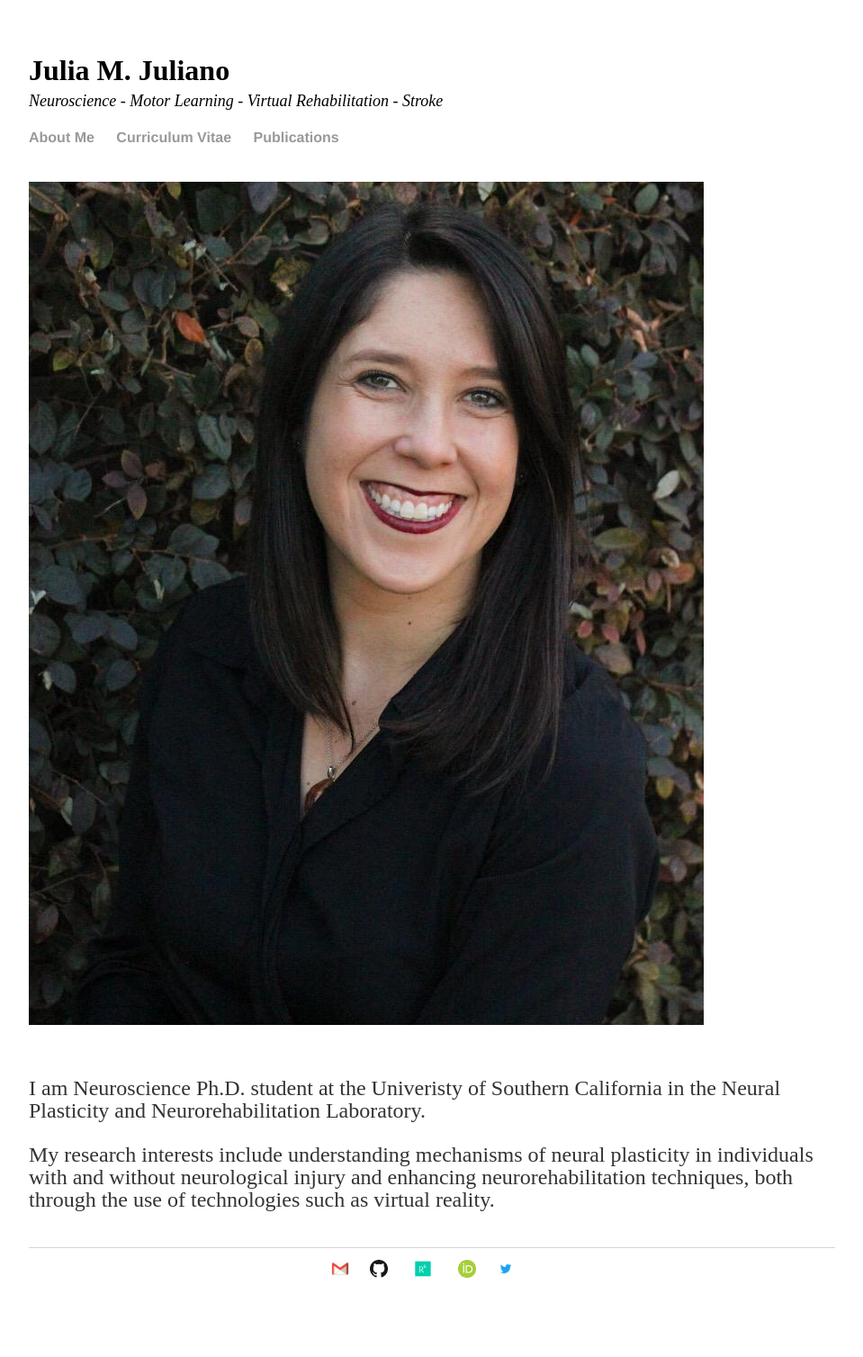
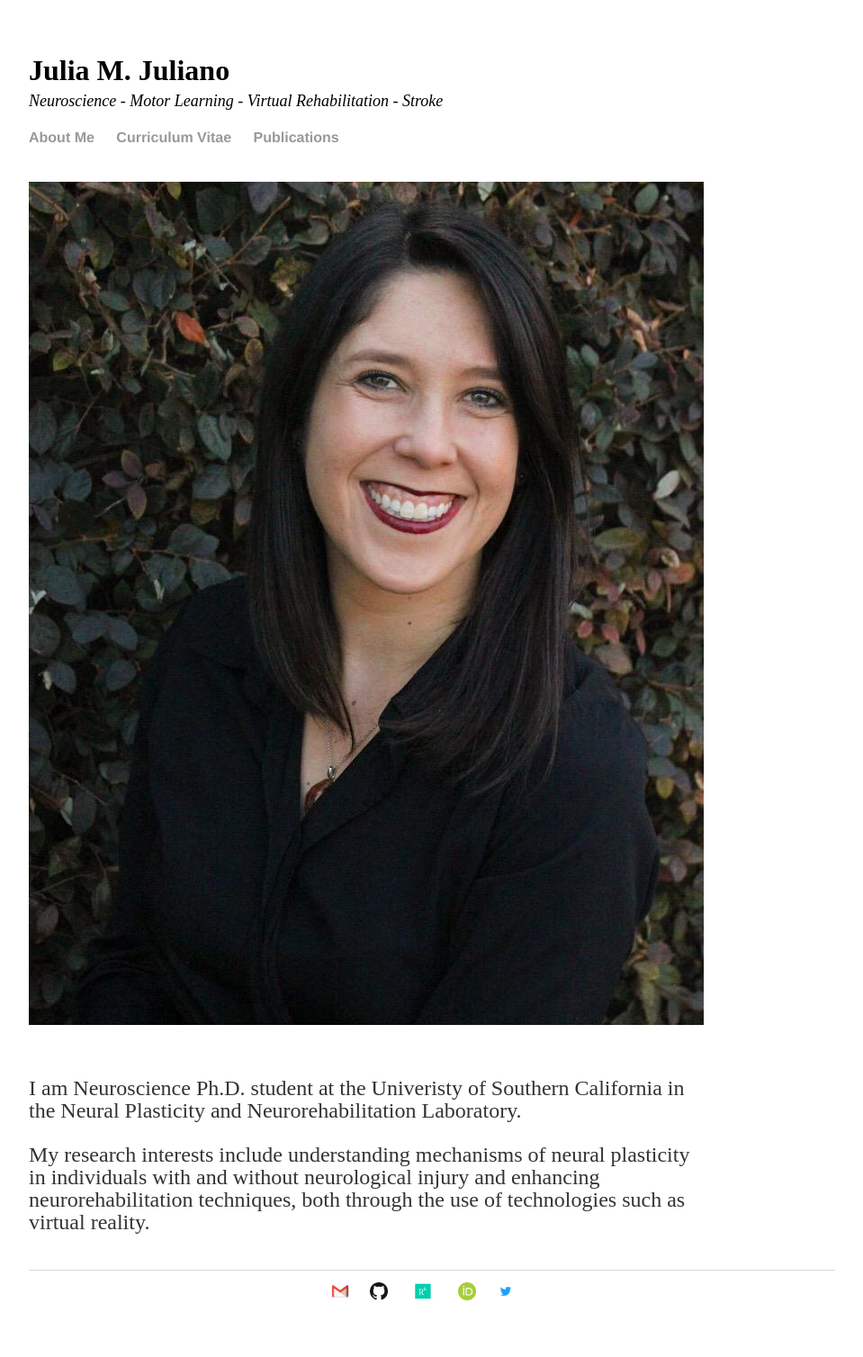
Before and after one commit to juliamjuliano/juliamjuliano.github.io, a Jekyll site: the page built from index.html, in a window 1280 px wide. Shown: the whole page at 90% size, without its empty margins (160-1119 px from the left). Built offline with Jekyll 4.4.1, drawn with Linux system fonts in a browser that asks for light colours; before the commit the page ends 1483 px from its top, so only the background shows below that.

Commit message:
Update main.css

```diff
--- a/css/main.css
+++ b/css/main.css
@@ -53,6 +53,23 @@ ul.posts li {
     list-style: none;
 }
 
+.header,
+.marketing,
+.footer {
+  padding-left: 15px;
+  padding-right: 15px;
+}
+
+/* Customize container */
+@media (min-width: 768px) {
+  .container {
+    max-width: 750px;
+  }
+}
+.container-narrow > hr {
+  margin: 30px 0;
+}
+
 /* Supporting marketing content */
 .marketing {
   margin: 40px 0;
```
